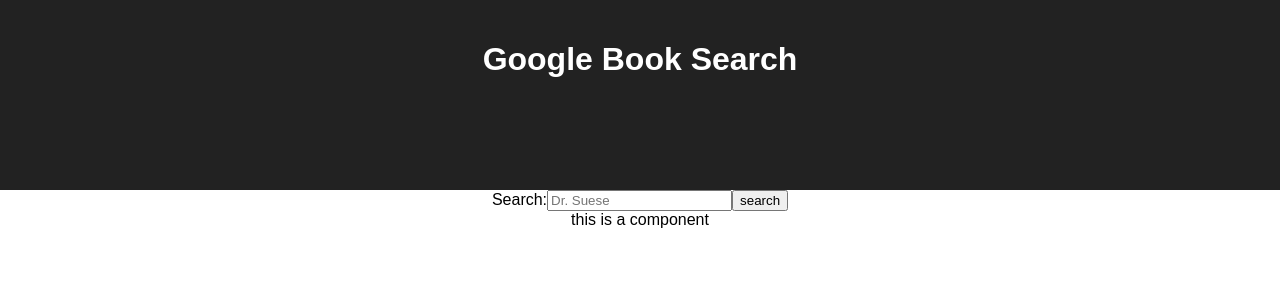
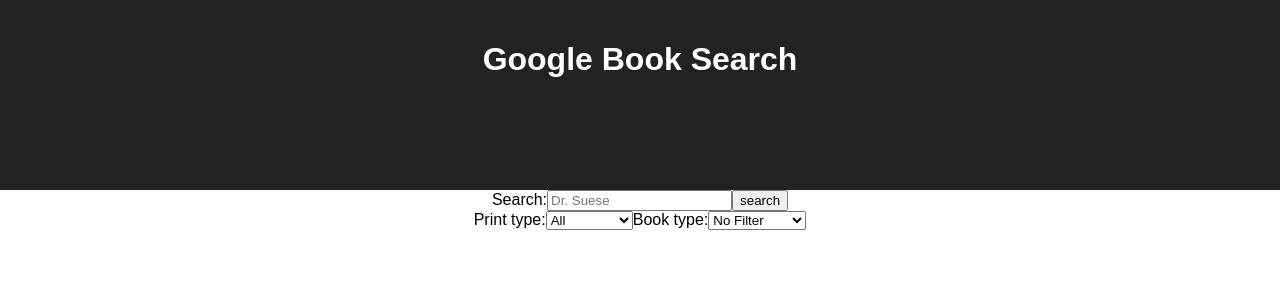
Before and after one commit to thinkful-ei-emu/Davidq-AdrienneS-Books, a React (Create React App) app in the folder googlebooks/: page / in a window 1280 px wide. Shown: the top 300 px of the page. Built offline with nearby package versions, Linux system fonts and the light colour scheme.

Commit message:
finished filter components

```diff
--- a/googlebooks/src/App.js
+++ b/googlebooks/src/App.js
@@ -10,18 +10,32 @@ class App extends Component {
     this.state= {
       list:[],
       searchTerm : '',
-      filters :[],
+      filters:{
+        filter: '',
+        printType: 'all',
+      },
       error: null
     };
   }
-  updateSearchTerm = (term) =>{
+  updateSearchTerm = (term) => {
     this.setState({searchTerm:term}, this.doFetch);
+  }
+
+  handleFilterChange = (filter) => {
+    this.setState({filters: {...this.state.filters, ...filter}}, this.doFetch);
   }
 
 
 
   doFetch(){
-    const url = `https://www.googleapis.com/books/v1/volumes?q=${this.state.searchTerm}`;
+    const endpoint = `https://www.googleapis.com/books/v1/volumes?q=${this.state.searchTerm}`;
+    const url= endpoint + '&' + Object.entries(this.state.filters).map(arr => {
+      if(arr[1] === '') {
+        return '';
+      } else {
+        return arr.join('=');
+      }
+    }).join('&');
     console.log(url);
     fetch (url)
       .then(res => {
@@ -47,7 +61,7 @@ class App extends Component {
           <h1>Google Book Search</h1>
           </div>
           <Search handleSearch={this.updateSearchTerm}/>
-          <Filter/>
+          <Filter handleFilter={this.handleFilterChange}/>
           <List list={this.state.list}/>
 
       </div>
--- a/googlebooks/src/component/Book.js
+++ b/googlebooks/src/component/Book.js
@@ -8,7 +8,7 @@ export default function Book(props){
       <img src={props.img}/>
       <h1>{props.name}</h1>
       <p>Price: ${props.price}</p>
-      <p>{props.desc}</p>
+      <p>{props.shortDesc}</p>
 
 
     </div>
--- a/googlebooks/src/component/Filter.js
+++ b/googlebooks/src/component/Filter.js
@@ -1,11 +1,32 @@
 import React from 'react';
 
 
-export default function Filter(){
+export default class Filter extends React.Component{
 
+ filterChange(newObject) {
+  this.props.handleFilter(newObject);
+}
+
+
+  render(){
   return (
     <div>
-      this is a component
+      <label htmlFor='print-type'>Print type:</label>
+      <select name='print-type' onChange={(e) => this.filterChange({printType: e.target.value})}>
+        <option value='all'>All</option>
+        <option value='magazines'>Magazines</option>
+        <option value='books'>Books</option>
+      </select>
+      <label htmlFor='book-type'>Book type:</label>
+      <select name='book-type' onChange={(e) => this.filterChange({filter: e.target.value})}>
+        <option value=''>No Filter</option>
+        <option value='ebooks'>Ebooks</option>
+        <option value='free-ebooks'>Free Ebooks</option>
+        <option value='full'>Full</option>
+        <option value='paid-ebooks'>Paid Ebooks</option>
+        <option value='partial'>Partial</option>
+      </select>
     </div>
   );
+  }
 }
--- a/googlebooks/src/component/List.js
+++ b/googlebooks/src/component/List.js
@@ -4,7 +4,7 @@ import Book from './Book';
 export default function List(props){
 
   let books= props.list.map((book,index)=>{
-    return <Book key={index} name={book.volumeInfo.title} authors={book.volumeInfo.authors} price={book.saleInfo.listPrice ? book.saleInfo.listPrice.amount : 0 } desc={book.volumeInfo.description} img={book.volumeInfo.imageLinks.thumbnail}/>;
+    return <Book key={index} name={book.volumeInfo.title} authors={book.volumeInfo.authors} price={book.saleInfo.listPrice ? book.saleInfo.listPrice.amount : 0 } shortDesc={book.searchInfo.textSnippet} desc={book.volumeInfo.description} img={book.volumeInfo.imageLinks.thumbnail}/>;
   });
 
   return (
--- a/googlebooks/src/component/Search.js
+++ b/googlebooks/src/component/Search.js
@@ -8,7 +8,7 @@ export default function Search(props){
     <form onSubmit={(e)=>{
       e.preventDefault();
       console.log(document.getElementById('searchBar').value);
-      props.handleSearch(document.getElementById('searchBar').value);
+      props.handleSearch(encodeURIComponent(document.getElementById('searchBar').value));
     }}>
       <label htmlFor="searchBar">Search:</label>
       <input id="searchBar" name="searchBar" type="text" placeholder="Dr. Suese"/>
```
